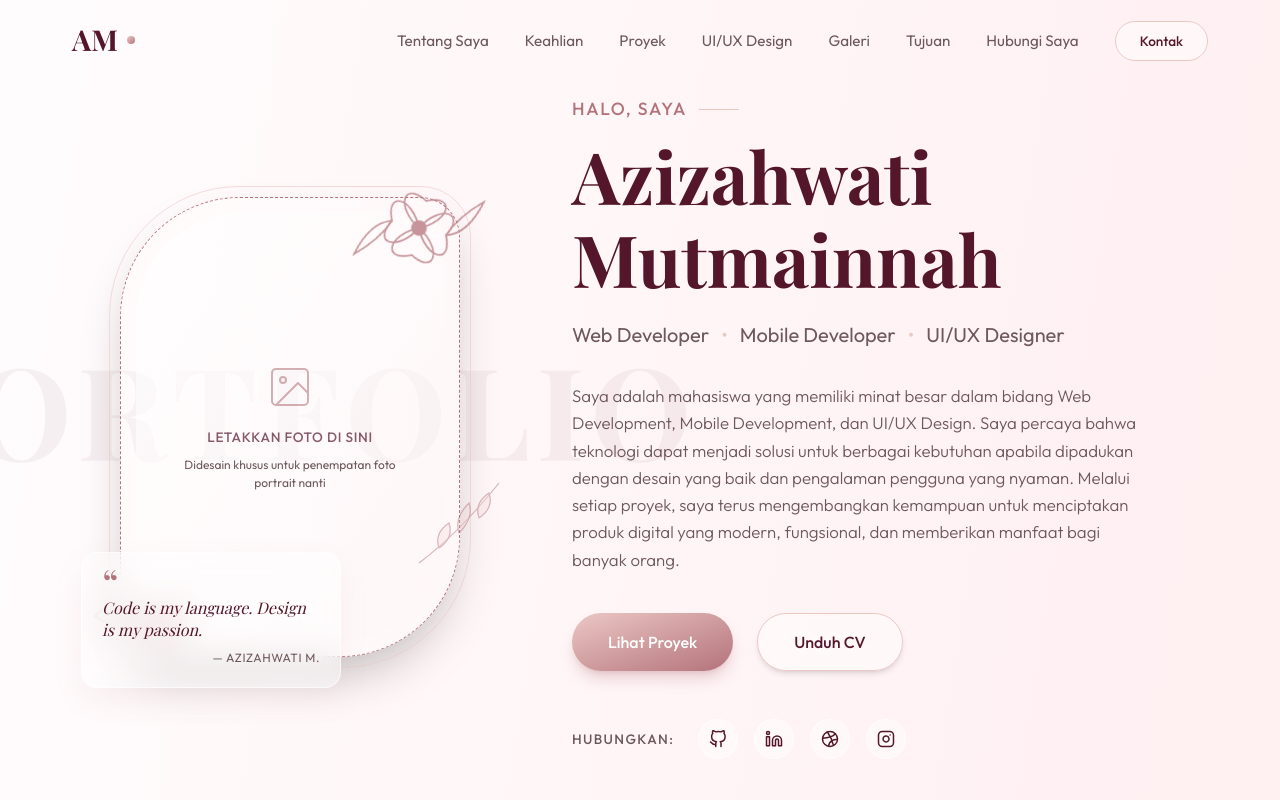
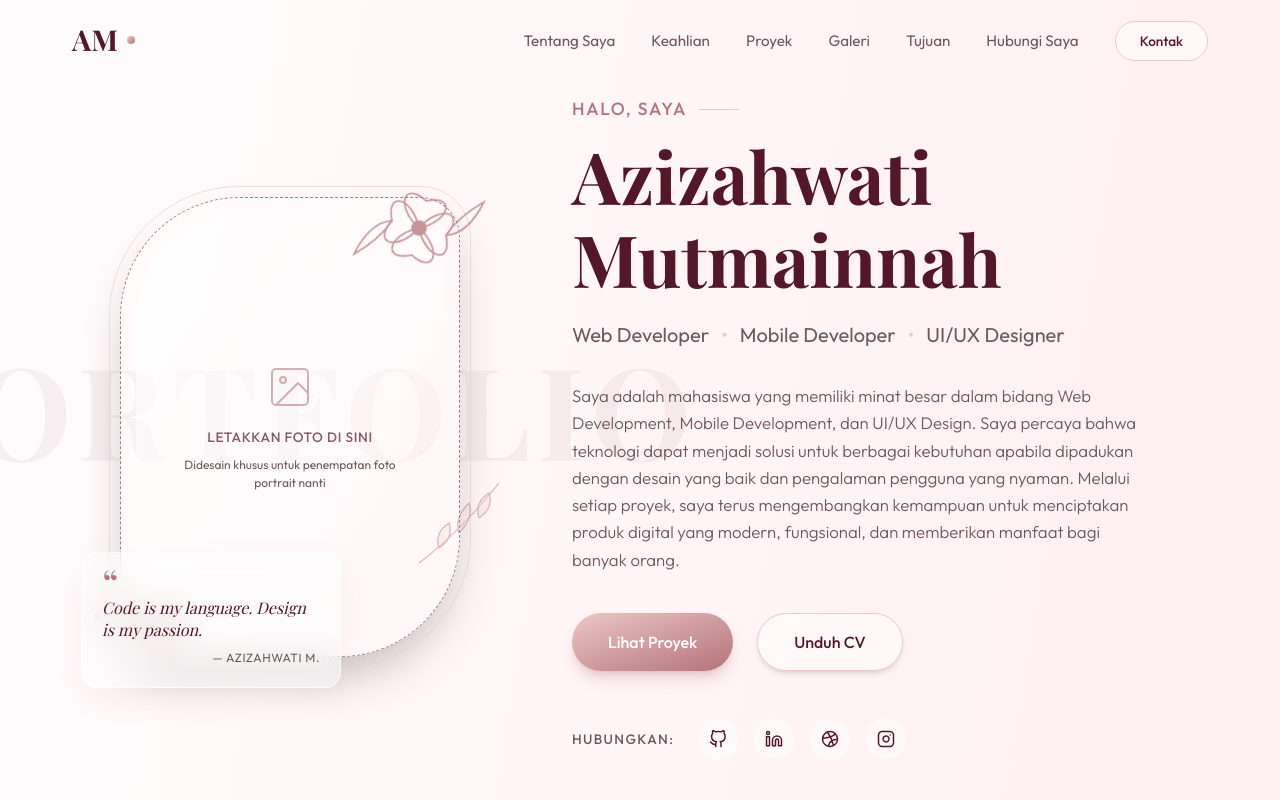
Before and after one commit to izaa665/izaa, a Next.js app: page / in a window 1280 px wide. Shown: the top 800 px of the page. Built offline with nearby package versions, Linux system fonts and the light colour scheme; a web font is replaced by a local one.

Commit message:
Remove UI/UX Design section

```diff
--- a/src/app/page.tsx
+++ b/src/app/page.tsx
@@ -7,7 +7,6 @@ import Stats from "@/components/Stats";
 import About from "@/components/About";
 import Skills from "@/components/Skills";
 import Projects from "@/components/Projects";
-import UIUX from "@/components/UIUX";
 import Journey from "@/components/Journey";
 import Contact from "@/components/Contact";
 import Footer from "@/components/Footer";
@@ -48,7 +47,6 @@ export default function Home() {
         <About />
         <Skills />
         <Projects onSelectProject={(id) => setSelectedProject(id)} />
-        <UIUX />
         <Gallery />
         <Journey />
         <Contact />
--- a/src/components/Navbar.tsx
+++ b/src/components/Navbar.tsx
@@ -41,7 +41,6 @@ export default function Navbar() {
     { label: "Tentang Saya", href: "#about", id: "about" },
     { label: "Keahlian", href: "#skills", id: "skills" },
     { label: "Proyek", href: "#projects", id: "projects" },
-    { label: "UI/UX Design", href: "#uiux", id: "uiux" },
     { label: "Galeri", href: "#gallery", id: "gallery" },
     { label: "Tujuan", href: "#goals", id: "goals" },
     { label: "Hubungi Saya", href: "#contact", id: "contact" },
```
